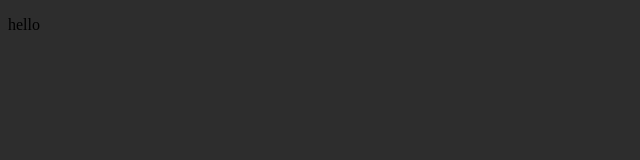
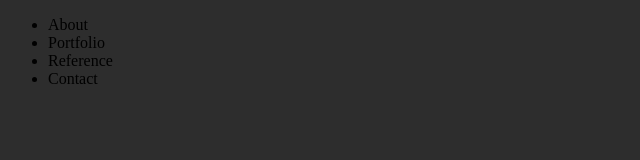
Before and after one commit to Sulton03/Portfolio, a plain HTML site: page index.html in a window 1280 px wide. Shown: the whole page, without its empty margins (0-640 px from the left). Drawn offline with Linux system fonts and the light colour scheme.

Commit message:
create ul
ul

```diff
--- a/index.html
+++ b/index.html
@@ -10,6 +10,13 @@
 
 </head>
 <body>
-    <p>hello</p>
+    <header>
+        <ul>
+            <li>About</li>
+            <li>Portfolio</li>
+            <li>Reference</li>
+            <li>Contact</li>
+        </ul>
+    </header>
 </body>
 </html>
```
